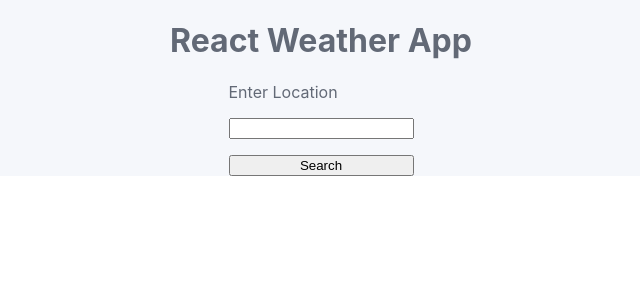
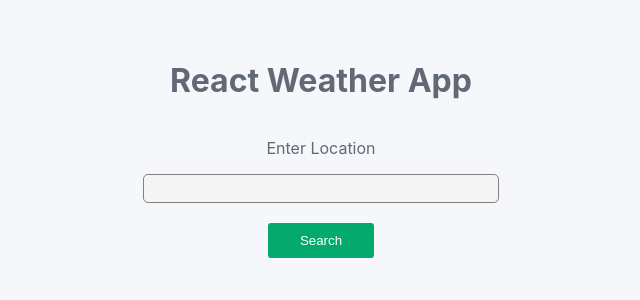
Before and after one commit to NajwaLahly/Weather-app, a React (Create React App) app: page / in a window 1280 px wide. Shown: the top 300 px of the page, without its empty margins (319-959 px from the left). Built offline with nearby package versions, Linux system fonts and the light colour scheme.

Commit message:
add icons + style

```diff
--- a/package.json
+++ b/package.json
@@ -12,6 +12,7 @@
     "@types/react-dom": "^18.2.14",
     "react": "^18.2.0",
     "react-dom": "^18.2.0",
+    "react-icons": "^4.11.0",
     "react-scripts": "5.0.1",
     "styled-components": "^6.1.0",
     "typescript": "^4.9.5",
--- a/src/App.tsx
+++ b/src/App.tsx
@@ -6,6 +6,7 @@ import { useState } from "react";
 import styled from "styled-components";
 
 const Wrapper = styled.main`
+  position: fixed;
   display: flex;
   flex-direction: column;
   justify-content: end;
@@ -46,19 +47,24 @@ function App() {
   const [inputLocation, setInputLocation] = useState<string>();
 
   const handleApiCall = async () => {
-    if (inputLocation === "") {
+    if (!inputLocation) {
       return;
     }
 
-    try {
-      const response = await fetch(
-        `http://api.weatherapi.com/v1/current.json?key=07c39328eb134ed3add233858230602&q=${inputLocation}&aqi=yes`
-      );
-      const data = await response.json();
-      setWeatherData(processData(data as WeatherApiData));
-    } catch (error) {
-      throw error;
-    }
+    fetch(
+      `http://api.weatherapi.com/v1/current.json?key=07c39328eb134ed3add233858230602&q=${inputLocation}&aqi=yes`
+    )
+      .then((response) => {
+        if (!response.ok) {
+          return response.text().then((text) => {
+            throw new Error(text);
+          });
+        } else {
+          return response.json();
+        }
+      })
+      .then((data) => setWeatherData(processData(data as WeatherApiData)))
+      .catch((error) => console.log(error));
   };
 
   const handleChange = (e: React.ChangeEvent<HTMLInputElement>) => {
@@ -67,10 +73,9 @@ function App() {
 
   return (
     <Wrapper>
-      <h1>React Weather App</h1>
       <Container
         handleChange={handleChange}
-        handleApiCall={debounce(handleApiCall, 500)}
+        handleApiCall={debounce(handleApiCall, 200)}
       />
       {weatherData && <WeatherDisplay weather={weatherData} />}
     </Wrapper>
--- a/src/components/container/Container.tsx
+++ b/src/components/container/Container.tsx
@@ -6,9 +6,34 @@ type ContainerProps = {
 };
 
 const Wrapper = styled.div`
+  position: fixed;
+  top: 5%;
   display: flex;
+  justify-content: center;
+  align-items: center;
   flex-direction: column;
   gap: 1rem;
+`;
+
+const SearchInput = styled.input`
+  border: 1px solid grey;
+  border-radius: 5px;
+  height: 23px;
+  width: 100%;
+  padding: 2px 23px 2px 30px;
+  outline: 0;
+  background-color: #f5f5f5;
+`;
+
+const SubmitButton = styled.input`
+  background-color: #04aa6d;
+  border-radius: 3px;
+  border: none;
+  color: white;
+  padding: 10px 32px;
+  text-decoration: none;
+  margin: 4px 2px;
+  cursor: pointer;
 `;
 
 export default function Container({
@@ -17,9 +42,10 @@ export default function Container({
 }: ContainerProps) {
   return (
     <Wrapper>
+      <h1>React Weather App</h1>
       <label>Enter Location</label>
-      <input onChange={handleChange}></input>
-      <button onClick={handleApiCall}>Search</button>
+      <SearchInput onChange={handleChange} />
+      <SubmitButton type="submit" onClick={handleApiCall} value="Search" />
     </Wrapper>
   );
 }
--- a/src/components/localtimeDisplay/LocaltimeDisplay.tsx
+++ b/src/components/localtimeDisplay/LocaltimeDisplay.tsx
@@ -5,9 +5,13 @@ type LocaltimeDisplayProps = {
 };
 
 export default function LocaltimeDisplay({ localtime }: LocaltimeDisplayProps) {
-  const [time, setTime] = useState(localtime);
+  const [time, setTime] = useState(new Date(localtime));
 
-  const tick = () => setTime(new Date());
+  const tick = () => setTime((prevTime) => new Date(prevTime.getTime() + 1000));
+
+ useEffect(() => {
+    setTime(new Date(localtime));
+  }, [localtime]);
 
   useEffect(() => {
     const intervalId = setInterval(tick, 1000);
@@ -15,7 +19,7 @@ export default function LocaltimeDisplay({ localtime }: LocaltimeDisplayProps) {
     return () => {
       clearInterval(intervalId);
     };
-  }, [localtime]);
+  }, []);
 
   return <p>{time.toString()}</p>;
 }
--- a/src/components/weatherDisplay/WeatherDisplay.tsx
+++ b/src/components/weatherDisplay/WeatherDisplay.tsx
@@ -1,6 +1,15 @@
 import { WeatherData } from "../../model";
 import styled from "styled-components";
 import LocaltimeDisplay from "../localtimeDisplay/LocaltimeDisplay";
+import {
+  FaTemperatureLow,
+  FaWind,
+  FaWater,
+  FaMoon,
+  FaSun,
+  FaSearchLocation,
+} from "react-icons/fa";
+import { IconContext } from "react-icons";
 
 type WeatherDisplayProps = {
   weather: WeatherData;
@@ -11,28 +20,94 @@ const WeatherContent = styled.div`
   flex-direction: column;
   justify-content: center;
   align-items: center;
-  flex-grow: 1;
-  gap: 0.5rem;
-  @media screen and (max-width: 768px) {
-    gap: 1.5rem;
+  gap: 1.5rem;
+  margin-bottom: 1rem;
+`;
+
+const WeatherText = styled.span`
+  width: 100%;
+  display: table-cell;
+  vertical-align: middle;
+  white-space: nowrap;
+`;
+
+const Temperature = styled.span`
+  font-size: 4rem;
+  font-weight: 100;
+  small {
+    font-size: 50%;
+    vertical-align: super;
   }
+`;
+
+const Location = styled.span`
+  font-size: 1.2rem;
+  font-weight: 500;
+`;
+
+const WeatherHighlight = styled.div`
+  display: flex;
+  flex-direction: column;
+  justify-content: center;
+  align-items: center;
+  margin-top: 3rem;
+  margin-bottom: 5rem;
 `;
 
 export default function WeatherDisplay({ weather }: WeatherDisplayProps) {
   return (
-    <WeatherContent>
-      <img
-        src={weather.weatherIcon}
-        alt="Weather consition icon"
-        width="60"
-        height="60"
-      />
-      <p>{weather.temperature}° C</p>
-      <p>{weather.location}</p>
-      <p>{weather.windKph} Kph</p>
-      <p>{weather.humidity} %</p>
-      <p>{weather.isDay === 0 ? "day" : "night"}</p>
+    <>
+      <WeatherHighlight>
+        <img
+          src={weather.weatherIcon}
+          alt="Weather icon"
+          width="80"
+          height="80"
+        />
+        <Temperature>{weather.temperature}°C</Temperature>
+        <Location>
+          <FaSearchLocation style={{ marginRight: "1rem" }} />
+          {weather.location}
+        </Location>
+      </WeatherHighlight>
+      <WeatherContent>
+        <IconContext.Provider
+          value={{
+            style: {
+              color: "rgb(112, 104, 88)",
+              fontSize: "22px",
+              width: "30%",
+              textAlign: "center",
+              marginRight: "40px",
+            },
+          }}
+        >
+          <WeatherText>
+            <FaTemperatureLow />
+            {weather.temperature}° C
+          </WeatherText>
+          <WeatherText>
+            <FaWind />
+            {weather.windKph} Kph
+          </WeatherText>
+          <WeatherText>
+            <FaWater />
+            {weather.humidity} %
+          </WeatherText>
+          {weather.isDay ? (
+            <WeatherText>
+              <FaSun />
+              Day
+            </WeatherText>
+          ) : (
+            <WeatherText>
+              <FaMoon />
+              Night
+            </WeatherText>
+          )}
+        </IconContext.Provider>
+      </WeatherContent>
       <LocaltimeDisplay localtime={weather.localtime} />
-    </WeatherContent>
+    </>
   );
 }
```
Also changed, not shown: 1 other file (tests, documents, lock files or other folders).
